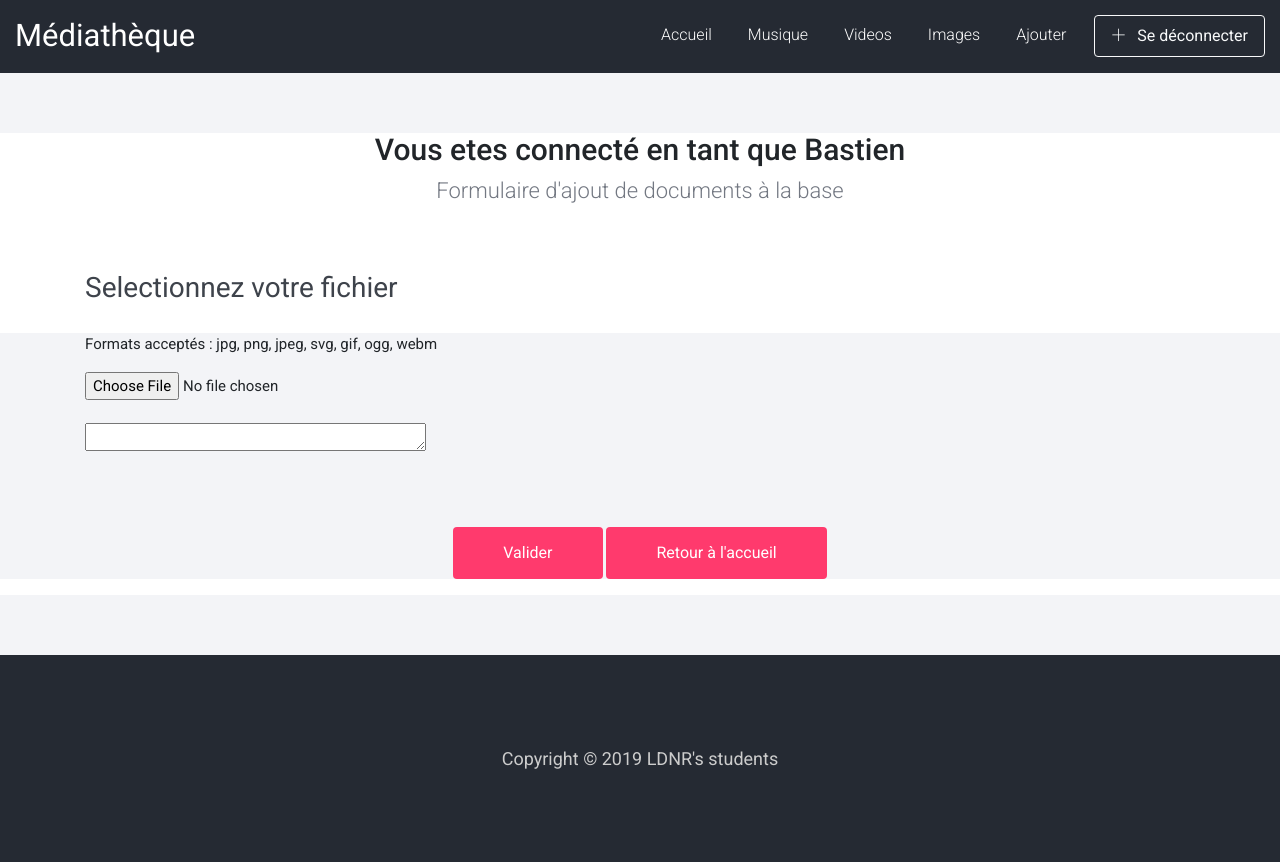
After one commit to AceCerf/projet_php, a PHP site: page /ajouterFichier.php in a window 1280 px wide. The commit adds this page. Run offline with PHP 8.4, Linux system fonts and the light colour scheme.

Commit message:
integration formulaire d'ajout

```diff
--- /dev/null
+++ b/ajouterFichier.php
@@ -0,0 +1,202 @@
+<?php
+session_start();
+$_SESSION['login'] = "Bastien";
+require('class/GenerateForm.php');
+if (!isset($_SESSION['login'])) {
+    header('location:bindex.php');
+    die();
+}
+?>
+
+<html lang="en">
+
+<head>
+    <!-- Required meta tags -->
+    <meta charset="utf-8">
+    <meta http-equiv="X-UA-Compatible" content="IE=edge">
+    <meta name="viewport" content="width=device-width, initial-scale=1, shrink-to-fit=no">
+    <meta name="author" content="Colorlib">
+    <meta name="description" content="#">
+    <meta name="keywords" content="#">
+    <!-- Favicons -->
+    <link rel="shortcut icon" href="#">
+    <!-- Page Title -->
+    <title>Listing &amp; Directory Website Template</title>
+    <!-- Bootstrap CSS -->
+    <link rel="stylesheet" href="css/bootstrap.min.css">
+    <!-- Google Fonts -->
+    <link href="https://fonts.googleapis.com/css?family=Roboto:300,400,400i,500,700,900" rel="stylesheet">
+    <!-- Simple line Icon -->
+    <link rel="stylesheet" href="css/simple-line-icons.css">
+    <!-- Themify Icon -->
+    <link rel="stylesheet" href="css/themify-icons.css">
+    <!-- Hover Effects -->
+    <link rel="stylesheet" href="css/set1.css">
+    <!-- Swipper Slider -->
+    <link rel="stylesheet" href="css/swiper.min.css">
+    <!-- Magnific Popup CSS -->
+    <link rel="stylesheet" href="css/magnific-popup.css">
+    <!-- Main CSS -->
+    <link rel="stylesheet" href="css/style.css">
+</head>
+
+<body>
+    <!--============================= HEADER =============================-->
+    <div class="dark-bg sticky-top">
+        <div class="container-fluid">
+            <div class="row">
+                <div class="col-md-12">
+                <nav class="navbar navbar-expand-lg navbar-light">
+                            <a class="navbar-brand" href="bindex.php">Médiathèque</a>
+                            <button class="navbar-toggler" type="button" data-toggle="collapse" data-target="#navbarNavDropdown" aria-controls="navbarNavDropdown" aria-expanded="false" aria-label="Toggle navigation">
+                            <span class="icon-menu"></span>
+                            </button>
+                            <div class="collapse navbar-collapse justify-content-end" id="navbarNavDropdown">
+                            <ul class="navbar-nav">
+                                <li class="nav-item active">
+                                    <a class="nav-link" href="bindex.php">Accueil</a>
+                                </li>
+                                <li class="nav-item active">
+                                    <a class="nav-link" href="detail.php?type=musique">Musique</a>
+                                </li>
+                                <li class="nav-item active">
+                                    <a class="nav-link" href="detail.php?type=video">Videos</a>
+                                </li>
+                                <li class="nav-item active">
+                                    <a class="nav-link" href="detail.php?type=image">Images</a>
+                                </li>
+
+                                <?php
+                                //Vérification de session ouverte
+                                if (isset($_SESSION["login"])){
+                                    printf('<li class="nav-item active">
+                                            <a class="nav-link" href="ajouterFichier.php">Ajouter</a>
+                                            </li>');
+                                    printf('<li><a href="logout.php" class="btn btn-outline-light top-btn"><span class="ti-plus"></span> Se  déconnecter<a></li>');
+                                }
+                                if(!isset($_SESSION["login"])){
+                                    printf('<li><a href="login.php" class="btn btn-outline-light top-btn"><span class="ti-plus"></span> Se  connecter<a></li>');
+                                }
+                                ?>
+
+                                </ul>
+                            </div>
+                        </nav>
+                </div>
+            </div>
+        </div>
+    </div>
+    <!--//END HEADER -->
+    <div class="reserve-block light-bg"></div>
+        <div class="light-bg">
+
+            <?php
+                if (isset($_SESSION['message'])) {
+                    echo "<div class='alert alert-danger' role='alert'> ". $_SESSION['message'] . "</div>";
+                    unset($_SESSION['message']);
+                } else if (isset($_SESSION['success'])) {
+                    echo "<div class='alert alert-success' role='alert'> ". $_SESSION['success'] . "</div>";
+                    unset($_SESSION['success']);
+                }
+                ?>
+        </div>
+
+            <?php
+            if (isset($_SESSION["login"])){
+                printf('<div class="row">
+                <div class="col-md-12">
+                    <div class="add-listing-wrap">
+                        <h4>Vous etes connecté en tant que %s</h4>
+                        <p>Formulaire d\'ajout de  documents à la base</p>
+                    </div>
+                </div>
+                </div>', $_SESSION['login']);
+            }
+            ?>
+    <!--============================= TITRE =============================-->
+    <section class="reserve-block">
+        <div class="container">
+            <div class="row">
+                <div class="col-md-8 col-offset2">
+                    <h5>Selectionnez votre fichier</h5>
+                </div>
+
+            </div>
+        </div>
+    </section>
+    <!--//END  -->
+
+    <!--============================= DOCUMENT DETAILS =============================-->
+
+    <section class="light-bg">
+
+        <div class="container">
+
+
+                    <form action="upload.php" method="POST" enctype='multipart/form-data'>
+                        <p>Formats acceptés : jpg, png, jpeg, svg, gif, ogg, webm<p>
+
+                        <?php
+                            //Formulaire d'envoi des données - envoi en POST dans le fichier ajout.php
+                            $form = new GenerateForm();
+                            echo "<input type='hidden' name='MAX_FILE_SIZE' value='100000000'>";
+                            echo $form->inputFile('img/png, img/jpeg, img/gif, img/svg, audio/ogg, video/web') . "<br>\n";
+                            echo $form->inputTextArea('Description', 'Description') . "<br>\n";
+                            echo "<p></p>";
+                            //echo $form->submit() . "<br>\n";
+                        ?>
+                        <div class="reserve-block light-bg"></div>
+                        <div class="featured-btn-wrap">
+                        <button type='submit' class="btn btn-danger" value="Valider">Valider</button>
+                        <a href="bindex.php" class="btn btn-danger">Retour à l'accueil</a>
+                    </div>
+                    </form>
+
+
+        </div>
+    </section>
+    <div class="reserve-block light-bg"></div>
+    <!--//END BOOKING DETAILS -->
+
+
+
+
+
+
+    <!--============================= FOOTER =============================-->
+    <footer class="main-block dark-bg">
+        <div class="container">
+            <div class="row">
+                <div class="col-md-12">
+                    <div class="copyright">
+                        <p>Copyright &copy; 2019 LDNR's students </p>
+                    </div>
+                </div>
+            </div>
+        </div>
+    </footer>
+    <!--//END FOOTER -->
+    <!-- jQuery, Bootstrap JS. -->
+    <!-- jQuery first, then Popper.js, then Bootstrap JS -->
+    <script src="js/jquery-3.2.1.min.js"></script>
+    <script src="js/popper.min.js"></script>
+    <script src="js/bootstrap.min.js"></script>
+
+    <script>
+        $(window).scroll(function() {
+            // 100 = The point you would like to fade the nav in.
+
+            if ($(window).scrollTop() > 100) {
+
+                $('.fixed').addClass('is-sticky');
+
+            } else {
+
+                $('.fixed').removeClass('is-sticky');
+
+            };
+        });
+    </script>
+</body>
+
+</html>
--- a/class/GenerateForm.php
+++ b/class/GenerateForm.php
@@ -80,7 +80,7 @@ class GenerateForm {
 //Test ---------------------------------------------
 
 $form = new GenerateForm();
-?>
+
 
 <form action="" method="GET">
     <?php
```
Also changed, not shown: bindex.php (+4 -5 lines), detail.php (+3 -11 lines), upload.php (+6 -6 lines), multimedia/images/souplesse.jpg (added), multimedia/images/vilainecoquine.jpg (added).
